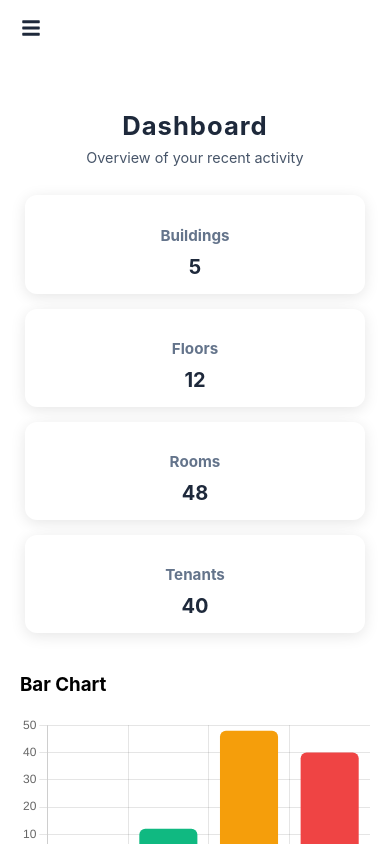
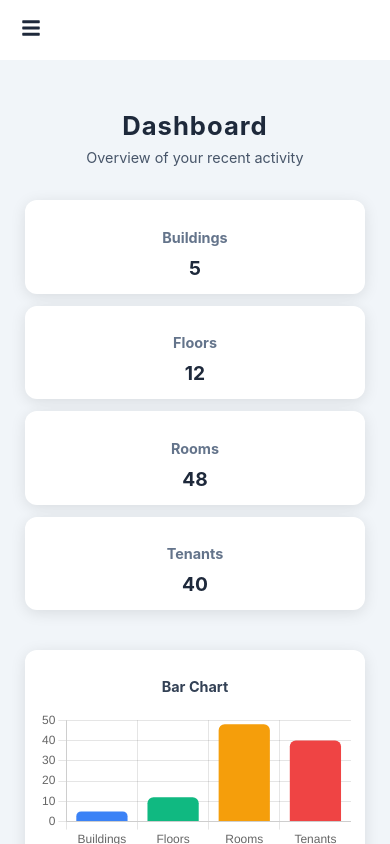
Before and after one commit to karthiksetty7/SettyRents, a React (Create React App) app in the folder SettyRents-master/: page /dashboard in a window 390 px wide. Built offline with nearby package versions, Linux system fonts and the light colour scheme; sample sign-in values are in the browser's storage.

Commit message:
Update index.css

```diff
--- a/SettyRents-master/src/components/DashboardCards/index.css
+++ b/SettyRents-master/src/components/DashboardCards/index.css
@@ -1,27 +1,30 @@
+/* ---------- GLOBAL STYLES ---------- */
+body {
+  font-family: 'Inter', sans-serif;
+  background-color: #f1f5f9;
+  margin: 0;
+  padding: 0;
+}
+
 /* ---------- CARDS CONTAINER ---------- */
 .cards-container {
   display: grid;
-  grid-template-columns: repeat(4, 1fr); /* 4 cards desktop */
+  grid-template-columns: repeat(auto-fit, minmax(200px, 1fr));
   gap: 20px;
-  padding: 0 20px;
-  margin-bottom: 40px;
+  padding: 20px;
+  margin-bottom: 30px;
 }
 
 /* ---------- INDIVIDUAL CARD ---------- */
 .card {
   background-color: white;
-  padding: 25px;
+  padding: 20px;
   border-radius: 12px;
   box-shadow: 0 3px 15px rgba(0, 0, 0, 0.1);
   text-align: center;
   transition:
     transform 0.2s ease,
     box-shadow 0.2s ease;
-}
-
-.card:hover {
-  transform: translateY(-5px);
-  box-shadow: 0 8px 20px rgba(0, 0, 0, 0.15);
 }
 
 .card h3 {
@@ -31,53 +34,139 @@
 }
 
 .card p {
-  font-size: 28px;
+  font-size: 2rem;
   font-weight: bold;
   margin: 0;
   color: #1e293b;
 }
 
-/* ---------- RESPONSIVE CARDS ---------- */
-/* Tablet: 2 columns */
-@media screen and (max-width: 1024px) {
-  .cards-container {
-    grid-template-columns: repeat(2, 1fr);
-    padding: 0 15px;
+/* ---------- CHARTS CONTAINER ---------- */
+.charts-container {
+  display: grid;
+  grid-template-columns: repeat(auto-fit, minmax(250px, 1fr));
+  gap: 20px;
+  padding: 20px;
+  margin-bottom: 40px;
+}
+
+.chart-card {
+  background-color: white;
+  padding: 20px;
+  border-radius: 12px;
+  box-shadow: 0 3px 15px rgba(0, 0, 0, 0.1);
+  text-align: center;
+  display: flex;
+  flex-direction: column;
+  justify-content: center;
+}
+
+.chart-card h3 {
+  margin-bottom: 15px;
+  color: #334155;
+}
+
+/* ---------- DESKTOP CHART SIZE ---------- */
+.chart-card canvas {
+  max-height: 220px; /* Reduced for better desktop fit */
+  width: 100% !important;
+  height: auto !important;
+}
+
+/* ---------- RESPONSIVE CARD & CHART SIZES ---------- */
+@media (max-width: 1200px) {
+  .card p {
+    font-size: 1.8rem;
+  }
+  .chart-card canvas {
+    max-height: 200px;
   }
 }
 
-/* Mobile: 1 column */
-@media screen and (max-width: 600px) {
-  .cards-container {
-    grid-template-columns: 1fr;
-    padding: 0 10px;
+@media (max-width: 992px) {
+  .cards-container,
+  .charts-container {
+    gap: 18px;
+    padding: 15px;
   }
 
-  .card {
-    padding: 20px;
+  .card,
+  .chart-card {
+    padding: 18px;
   }
 
   .card p {
-    font-size: 24px;
+    font-size: 1.6rem;
+  }
+
+  .chart-card canvas {
+    max-height: 180px;
   }
 }
 
-/* Extra small phones */
-@media screen and (max-width: 400px) {
-  .cards-container {
-    padding: 0 5px;
+@media (max-width: 768px) {
+  .cards-container,
+  .charts-container {
+    grid-template-columns: 1fr;
     gap: 15px;
+    padding: 10px;
   }
 
-  .card {
-    padding: 15px;
+  .card,
+  .chart-card {
+    padding: 16px;
   }
 
-  .card h3 {
+  .card h3,
+  .chart-card h3 {
     font-size: 0.95rem;
   }
 
   .card p {
-    font-size: 20px;
+    font-size: 1.4rem;
+  }
+
+  .chart-card canvas {
+    max-height: 160px;
   }
 }
+
+@media (max-width: 480px) {
+  .cards-container,
+  .charts-container {
+    padding: 5px;
+    gap: 12px;
+  }
+
+  .card,
+  .chart-card {
+    padding: 14px;
+  }
+
+  .card h3,
+  .chart-card h3 {
+    font-size: 0.9rem;
+  }
+
+  .card p {
+    font-size: 1.2rem;
+  }
+
+  .chart-card canvas {
+    max-height: 140px;
+  }
+}
+
+@media (max-width: 360px) {
+  .card p {
+    font-size: 1rem;
+  }
+
+  .card h3,
+  .chart-card h3 {
+    font-size: 0.85rem;
+  }
+
+  .chart-card canvas {
+    max-height: 120px;
+  }
+}
```
